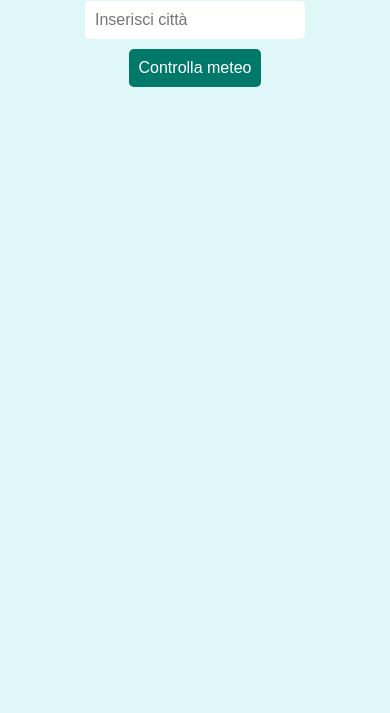
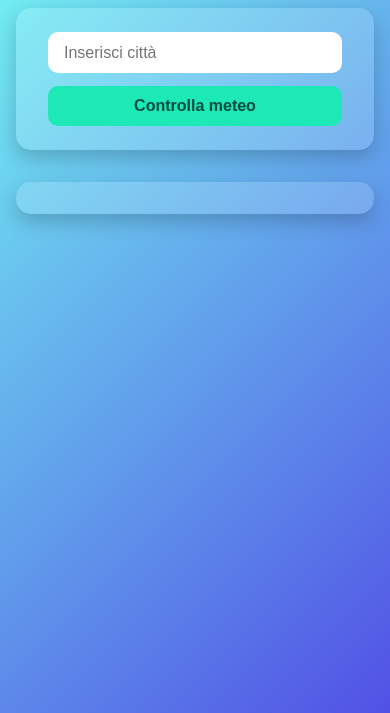
Before and after one commit to alessandrosforza/meteosito, a plain HTML site: page index.html in a window 390 px wide. Shown: the part 131-844 px from the top of the page. Drawn offline with Linux system fonts and the light colour scheme.

Commit message:
Update index.html

```diff
--- a/index.html
+++ b/index.html
@@ -4,50 +4,120 @@
   <meta charset="UTF-8" />
   <title>Meteo Dinamico Completo</title>
   <style>
+  /* Reset base */
+  * {
+    box-sizing: border-box;
+  }
+
   body {
-      font-family: Arial, sans-serif;
-      margin: 2rem;
-      background: #e0f7fa;
-      color: #00796b;
+    font-family: 'Segoe UI', Tahoma, Geneva, Verdana, sans-serif;
+    margin: 0;
+    padding: 2rem;
+    background: linear-gradient(135deg, #72edf2 10%, #5151e5 100%);
+    color: #ffffff;
+    min-height: 100vh;
+    display: flex;
+    flex-direction: column;
+    align-items: center;
   }
+
   h1 {
-      text-align: center;
+    margin-bottom: 1rem;
+    font-weight: 700;
+    font-size: 2.5rem;
+    text-shadow: 0 0 5px rgba(0,0,0,0.3);
   }
+
   #weatherForm {
-      text-align: center;
-      margin-bottom: 20px;
+    background: rgba(255,255,255,0.15);
+    padding: 1.5rem 2rem;
+    border-radius: 15px;
+    box-shadow: 0 8px 20px rgba(0,0,0,0.2);
+    display: flex;
+    gap: 1rem;
+    flex-wrap: wrap;
+    justify-content: center;
+    max-width: 400px;
+    width: 100%;
   }
+
   input, button {
-      padding: 10px;
     font-size: 1rem;
-      margin: 5px;
+    padding: 0.7rem 1rem;
     border: none;
-      border-radius: 5px;
+    border-radius: 10px;
   }
+
   input {
-      width: 200px;
+    flex: 1 1 200px;
+    min-width: 150px;
   }
+
   button {
-      background-color: #00796b;
-      color: white;
+    background-color: #1de9b6;
+    color: #004d40;
+    font-weight: 700;
     cursor: pointer;
     transition: background-color 0.3s ease;
+    flex: 1 1 120px;
+    min-width: 100px;
   }
+
   button:hover {
-      background-color: #004d40;
+    background-color: #00bfa5;
   }
+
   #result {
+    margin-top: 2rem;
+    background: rgba(255,255,255,0.15);
+    padding: 1.5rem 2rem;
+    border-radius: 15px;
+    box-shadow: 0 8px 20px rgba(0,0,0,0.2);
+    max-width: 400px;
+    width: 100%;
     text-align: center;
     font-size: 1.2rem;
-      margin-top: 20px;
   }
+
   #icon {
     display: block;
-      margin: 10px auto;
-      width: 100px;
-      height: 100px;
+    margin: 1rem auto 0;
+    width: 120px;
+    height: 120px;
+  }
+
+  /* Responsive */
+  @media (max-width: 480px) {
+    body {
+      padding: 1rem;
+    }
+
+    h1 {
+      font-size: 2rem;
+    }
+
+    #weatherForm {
+      flex-direction: column;
+      gap: 0.8rem;
+    }
+
+    input, button {
+      flex: 1 1 100%;
+      min-width: unset;
+    }
+
+    #result {
+      font-size: 1rem;
+      padding: 1rem 1.2rem;
+    }
+
+    #icon {
+      width: 90px;
+      height: 90px;
+    }
   }
 </style>
+
 </head>
 <body>
 
```
Lines whose indentation alone changed are shown as unchanged.
